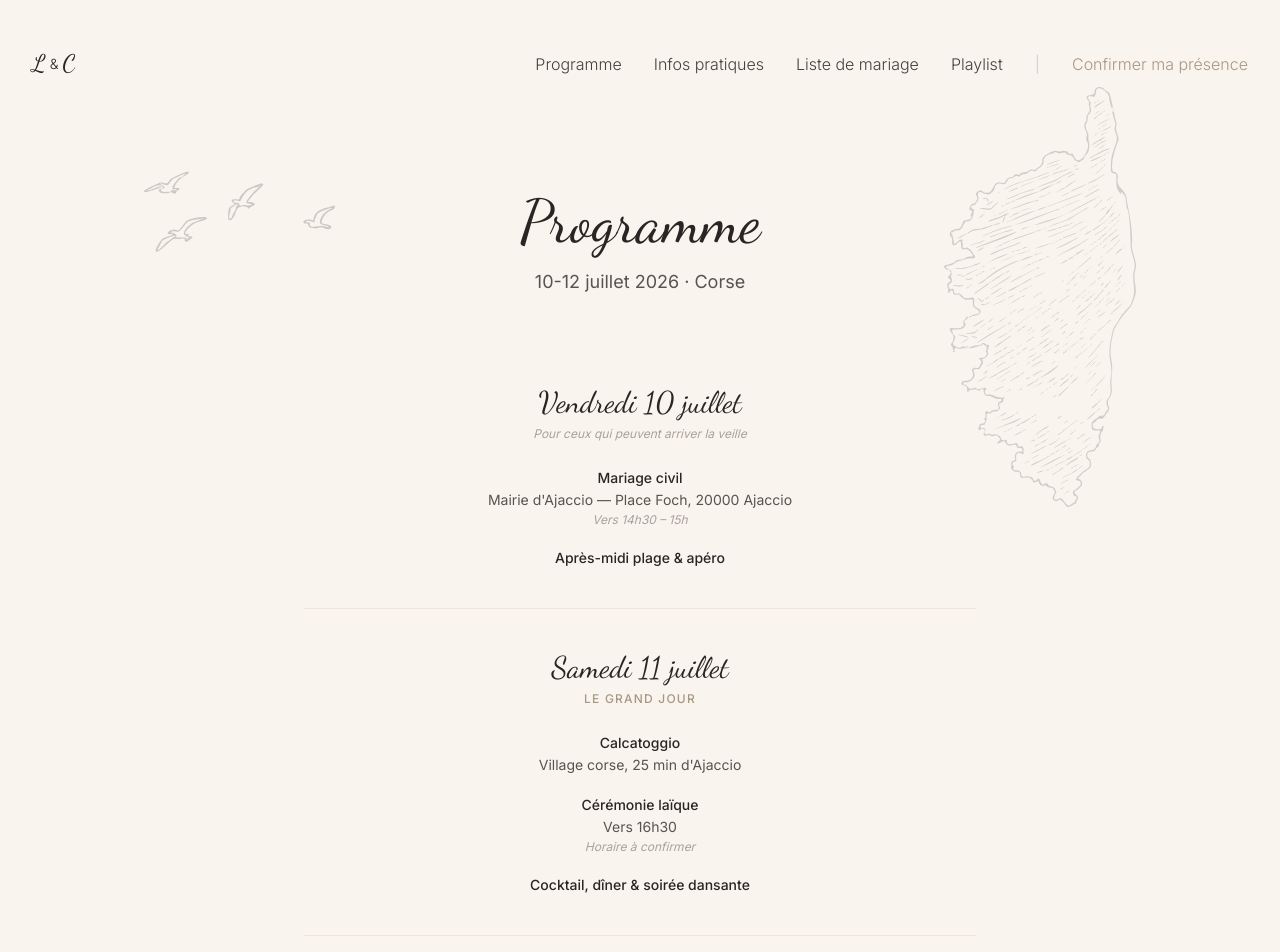
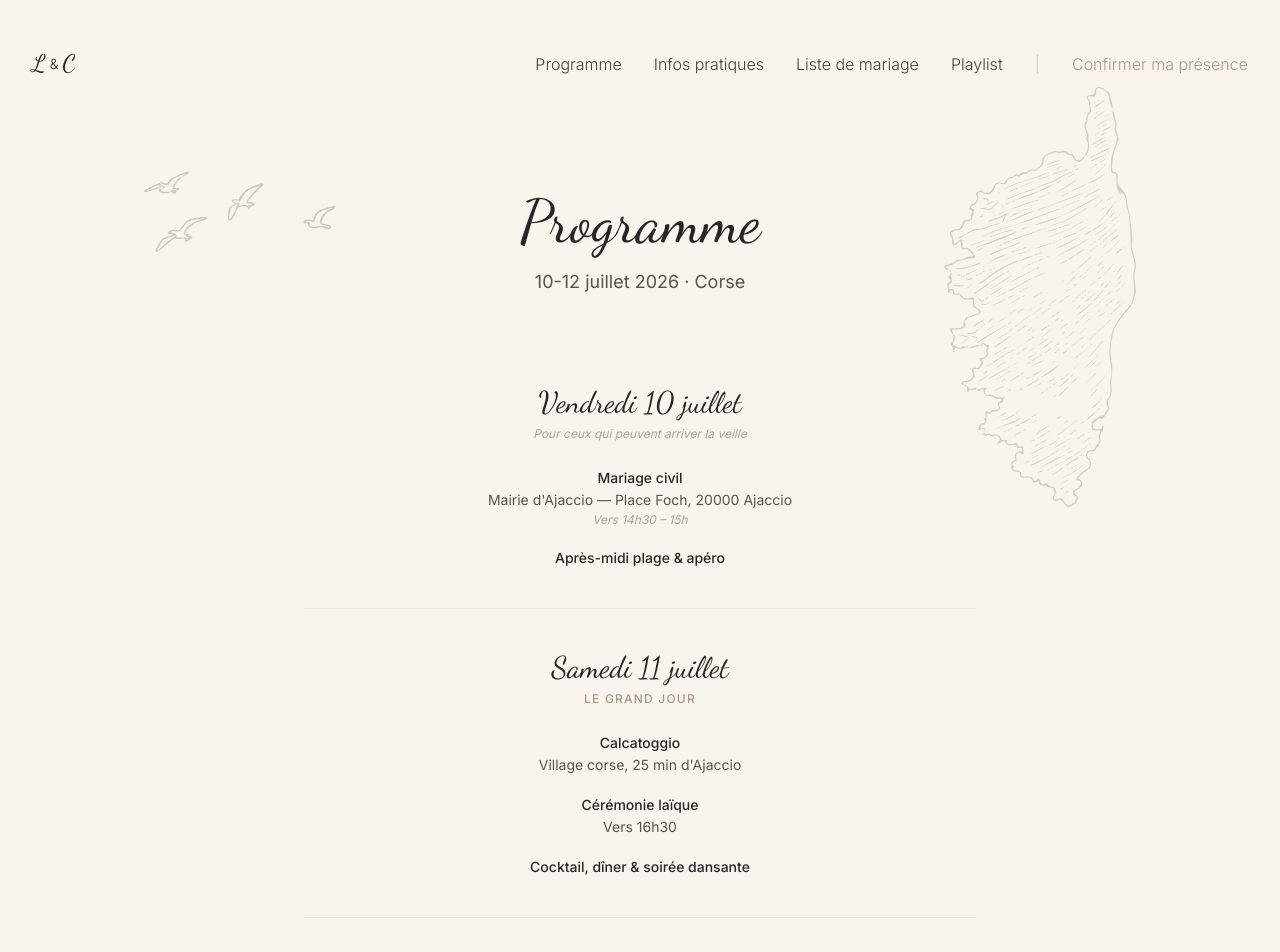
Before and after one commit to rcoco78/ouiencorse, a React (Vite) app: page /programme in a window 1280 px wide. Shown: the top 952 px of the page. Built offline with nearby package versions, Linux system fonts and the light colour scheme.

Commit message:
fix: remove 'horaire à confirmer' on cérémonie laïque
Co-authored-by: Cursor <cursoragent@cursor.com>

```diff
--- a/src/pages/Programme.tsx
+++ b/src/pages/Programme.tsx
@@ -58,7 +58,7 @@ export default function Programme() {
                 </div>
                 <div className="space-y-5">
                   <Item label="Calcatoggio" detail="Village corse, 25 min d'Ajaccio" />
-                  <Item label="Cérémonie laïque" detail="Vers 16h30" note="Horaire à confirmer" />
+                  <Item label="Cérémonie laïque" detail="Vers 16h30" />
                   <Item label="Cocktail, dîner & soirée dansante" />
                 </div>
               </div>
```
